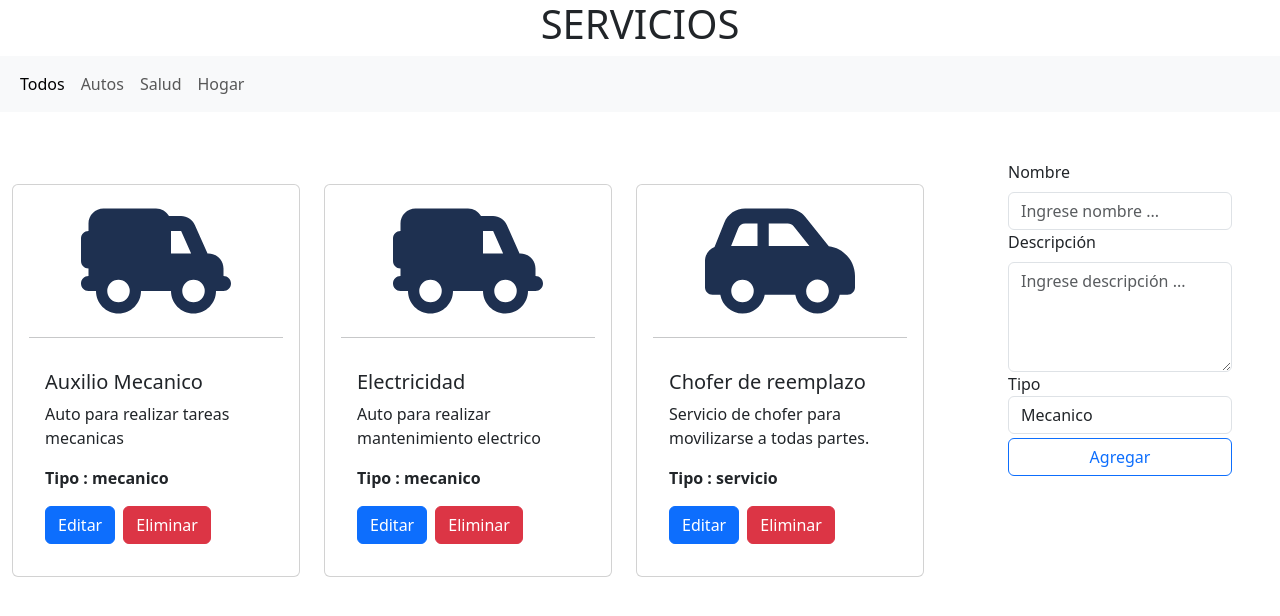
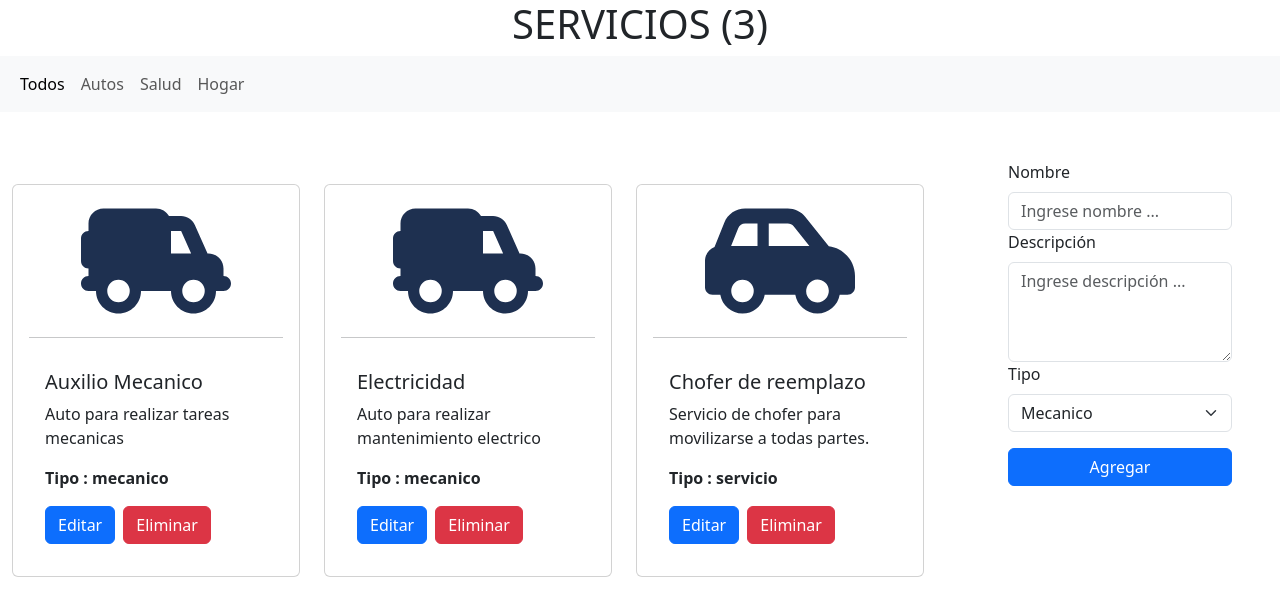
Before and after one commit to gatodemontecristo/CRUD_React, a React (Vite) app: page / in a window 1280 px wide. Shown: the top 616 px of the page. Built offline with nearby package versions, Linux system fonts and the light colour scheme.

Commit message:
Agregado hooks personalizados

```diff
--- a/src/componentes/AutoApp.jsx
+++ b/src/componentes/AutoApp.jsx
@@ -2,28 +2,50 @@ import React, { useState } from "react";
 import { Card } from "./Card.jsx";
 import { useAutos } from "../hooks/useAutos.js";
 import MyModal from "./MyModal.jsx";
+import { useAgregar } from "../hooks/useAgregar.js";
+import { useEditar } from "../hooks/useEditar.js";
+import { MyForm } from "./MyForm.jsx";
 
 export const AutoApp = () => {
-  const { handleNewAuto, autosCount, handleDeleteAuto,handleActualizarAuto, autos } = useAutos();
+  const {
+    autosCount,
+    handleDeleteAuto,
+    handleNewAuto,
+    handleActualizarAuto,
+    autos,
+  } = useAutos();
 
-  const [nombreValue, setNombreValue] = useState("");
-  const [descValue, setDescValue] = useState("");
-  const [tipoValue, setTipoValue] = useState("mecanico");
+  const {
+    onNombreChange,
+    onDescripcionChange,
+    onTipoChange,
+    nombreValue,
+    descValue,
+    tipoValue,
+    setNombreValue,
+    setDescValue,
+  } = useAgregar();
+
+  const {
+    autoSeleccionado,
+    handleShow,
+    setNombreEditValue,
+    setDescEditValue,
+    setTipoEditValue,
+    idSeleccionado,
+    nombreEditValue,
+    descEditValue,
+    tipoEditValue,
+    handleClose,
+    show,
+    setShow,
+  } = useEditar();
+
+  const onSubmitNew = (event) => {
+    event.preventDefault();
 
 
-  const onNombreChange = ({ target }) => {
-    setNombreValue(target.value);
-  };
-  const onDescripcionChange = ({ target }) => {
-    setDescValue(target.value);
-  };
-  const onTipoChange = ({ target }) => {
-    console.log(target.value);
-    setTipoValue(target.value);
-  };
 
-  const onSubmit = (event) => {
-    event.preventDefault();
     if (nombreValue.trim().length <= 1 || descValue.trim().length <= 1) return;
 
     const todo = {
@@ -37,33 +59,6 @@ export const AutoApp = () => {
     setDescValue("");
   };
 
-  const autoSeleccionado = (auto) => {
-    console.log(auto);
-    setNombreEditValue(auto.nombre);
-    setDescEditValue(auto.descripcion);
-    setTipoEditValue(auto.tipo);
-    setIdSeleccionado(auto.id);
-  };
-
-  const [nombreEditValue, setNombreEditValue] = useState("");
-  const [descEditValue, setDescEditValue] = useState("");
-  const [tipoEditValue, setTipoEditValue] = useState("");
-  const [idSeleccionado, setIdSeleccionado] = useState("");
-
-  // const onNombreChange = ({ target }) => {
-  //   setNombreEditValue(target.value);
-  // };
-  // const onDescripcionChange = ({ target }) => {
-  //   setDescEditValue(target.value);
-  // };
-  // const onTipoChange = ({ target }) => {
-  //   setTipoEditValue(target.value);
-  // };
-
-  const [show, setShow] = useState(false);
-  const handleClose = () => {
-    setShow(false);
-  }
   const handleSave = (event) => {
     event.preventDefault();
     if (nombreEditValue.trim().length <= 1) return;
@@ -77,12 +72,11 @@ export const AutoApp = () => {
     handleActualizarAuto(todo);
 
     setShow(false);
-  }
-  const handleShow = () => setShow(true);
+  };
 
   return (
     <>
-      <h1 class="text-center">SERVICIOS</h1>
+      <h1 class="text-center">SERVICIOS ({autosCount})</h1>
       <nav class="navbar navbar-expand-lg bg-body-tertiary">
         <div class="container-fluid">
           <button
@@ -129,8 +123,20 @@ export const AutoApp = () => {
             ></Card>
           ))}
         </div>
+          <MyForm
+          onNombreChange={onNombreChange}
+          nombreValue={nombreValue}
+          onDescripcionChange={onDescripcionChange}
+          descValue={descValue}
+          onTipoChange={onTipoChange}
+          handleNewAuto={handleNewAuto}
+          tipoValue={tipoValue}
+          setNombreValue={setNombreValue}
+          setDescValue={setDescValue}
+          ></MyForm>
 
-        <form
+
+        {/* <form
           style={{ with: "30%" }}
           onSubmit={(event) => onSubmit(event)}
           class="p-5 w-25 needs-validation"
@@ -148,9 +154,7 @@ export const AutoApp = () => {
             value={nombreValue}
             required
           />
-          <div class="invalid-feedback">
-      Please select a valid state.
-    </div>
+          <div class="invalid-feedback">Please select a valid state.</div>
           <label for="areaDescripcion" class="form-label">
             Descripción
           </label>
@@ -161,12 +165,10 @@ export const AutoApp = () => {
             cols="50"
             placeholder="Ingrese descripción ..."
             onChange={onDescripcionChange}
-            value={descValue}
+            value={onDescripcionChange}
             required
           ></textarea>
-           <div class="invalid-feedback">
-      Please select a valid state.
-    </div>
+          <div class="invalid-feedback">Please select a valid state.</div>
           <label for="selectTipo">Tipo</label>
           <select onChange={onTipoChange} class="form-control" id="selectTipo">
             <option value="mecanico">Mecanico</option>
@@ -177,26 +179,23 @@ export const AutoApp = () => {
           <button type="submit" class="btn btn-outline-primary mt-1 w-100">
             Agregar
           </button>
-        </form>
+        </form> */}
       </div>
+
       {/* MODAL */}
-
-
-
 
       <MyModal
         setNombreEditValue={setNombreEditValue}
         setDescEditValue={setDescEditValue}
         setTipoEditValue={setTipoEditValue}
-
         nombreEditValue={nombreEditValue}
         descEditValue={descEditValue}
         tipoEditValue={tipoEditValue}
-
         handleClose={handleClose}
         show={show}
         handleSave={handleSave}
       />
+
     </>
   );
 };
--- /dev/null
+++ b/src/componentes/MyForm.jsx
@@ -0,0 +1,84 @@
+
+
+import { useState } from 'react';
+import Button from 'react-bootstrap/Button';
+import Form from 'react-bootstrap/Form';
+import { useAgregar } from '../hooks/useAgregar';
+
+export const MyForm = ({onNombreChange,nombreValue,onDescripcionChange,descValue,onTipoChange,handleNewAuto,tipoValue,setNombreValue,setDescValue}) => {
+
+
+    const [validated, setValidated] = useState(false);
+
+  const handleSubmit = (event) => {
+    const form = event.currentTarget;
+    if (form.checkValidity() === false) {
+      event.preventDefault();
+      event.stopPropagation();
+      setValidated(true);
+      console.log("LLEGO A LA PARTE 01");
+    }else{
+      event.preventDefault();
+      if (nombreValue.trim().length <= 1 || descValue.trim().length <= 1) return;
+
+      const todo = {
+        id: new Date().getTime(),
+        nombre: nombreValue,
+        descripcion: descValue,
+        tipo: tipoValue.toLowerCase(),
+      };
+      handleNewAuto(todo);
+      setNombreValue("");
+      setDescValue("");
+      setValidated(false);
+      console.log("LLEGO A LA PARTE 02");
+    }
+
+
+
+  };
+
+  return (
+    <Form noValidate validated={validated} onSubmit={handleSubmit}
+    className="p-5 w-25 needs-validation">
+
+          <Form.Label>Nombre</Form.Label>
+          <Form.Control
+            required
+            type="text"
+            placeholder="Ingrese nombre ..."
+            id="inputNombre"
+            onChange={onNombreChange}
+            value={nombreValue}
+          />
+          <Form.Control.Feedback type="invalid">
+            Porfavor ingrese un nombre
+          </Form.Control.Feedback>
+
+          <Form.Label>Descripción</Form.Label>
+          <Form.Control
+            required
+            as="textarea"
+            style={{ height: '100px' }}
+            type="text"
+            placeholder="Ingrese descripción ..."
+            id="areaDescripcion"
+            onChange={onDescripcionChange}
+            value={descValue}
+          />
+          <Form.Control.Feedback type="invalid">
+            Porfavor ingrese un nombre
+          </Form.Control.Feedback>
+
+          <Form.Label>Tipo</Form.Label>
+          <Form.Select onChange={onTipoChange} id="selectTipo">
+          <option value="mecanico">Mecanico</option>
+            <option value="salud">Salud</option>
+            <option value="hogar">Hogar</option>
+            <option value="servicio">Servicio</option>
+         </Form.Select>
+
+      <Button type="submit" className="mt-3 w-100">Agregar</Button>
+    </Form>
+  )
+}
--- a/src/componentes/autoReducer.js
+++ b/src/componentes/autoReducer.js
@@ -10,9 +10,10 @@ export const autoReducer = (initialState = arregloInicial, action) =>{
             return initialState.filter(todo=>todo.id !== action.payload);
         case 'actualizar auto':
             return initialState.map(todo=>{
-                console.log(action.payload.id);
+
                 if(todo.id === action.payload.id){
                     console.log(action.payload);
+                    console.log("ACTUALIZO");
                     return{
                             ...todo,
                             nombre:action.payload.nombre,
--- /dev/null
+++ b/src/hooks/useAgregar.js
@@ -0,0 +1,33 @@
+import React, { useState } from 'react'
+
+export const useAgregar = () => {
+
+
+    const [nombreValue, setNombreValue] = useState("");
+    const [descValue, setDescValue] = useState("");
+    const [tipoValue, setTipoValue] = useState("mecanico");
+
+    const onNombreChange = ({ target }) => {
+        setNombreValue(target.value);
+      };
+      const onDescripcionChange = ({ target }) => {
+        setDescValue(target.value);
+      };
+      const onTipoChange = ({ target }) => {
+        console.log(target.value);
+        setTipoValue(target.value);
+      };
+
+
+
+      return {
+        onNombreChange,
+        onDescripcionChange,
+        onTipoChange,
+        nombreValue,
+        descValue,
+        tipoValue,
+        setNombreValue,
+        setDescValue,
+      };
+}
--- /dev/null
+++ b/src/hooks/useEditar.js
@@ -0,0 +1,46 @@
+import React, { useState } from 'react'
+
+export const useEditar = () => {
+
+
+    const autoSeleccionado = (auto) => {
+        setNombreEditValue(auto.nombre);
+        setDescEditValue(auto.descripcion);
+        setTipoEditValue(auto.tipo);
+        setIdSeleccionado(auto.id);
+      };
+
+      const [nombreEditValue, setNombreEditValue] = useState("");
+      const [descEditValue, setDescEditValue] = useState("");
+      const [tipoEditValue, setTipoEditValue] = useState("");
+      const [idSeleccionado, setIdSeleccionado] = useState("");
+
+
+
+      const [show, setShow] = useState(false);
+      const handleClose = () => {
+        setShow(false);
+      }
+
+      const handleShow = () => setShow(true);
+
+
+
+
+
+      return {
+        autoSeleccionado,
+        handleClose,
+        handleShow,
+        show,
+        setShow,
+        setNombreEditValue,
+        setDescEditValue,
+        setTipoEditValue,
+        setIdSeleccionado,
+        nombreEditValue,
+        descEditValue,
+        tipoEditValue,
+        idSeleccionado
+      };
+}
```
Also changed, not shown: src/componentes/intro-reducer.js (deleted, +0 -12 lines). Lines whose indentation alone changed are shown as unchanged.
